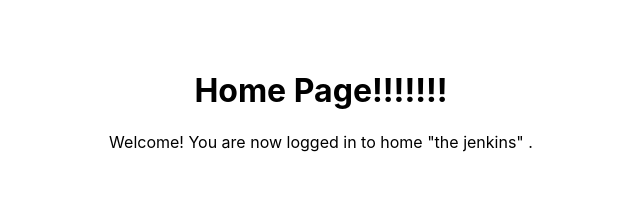
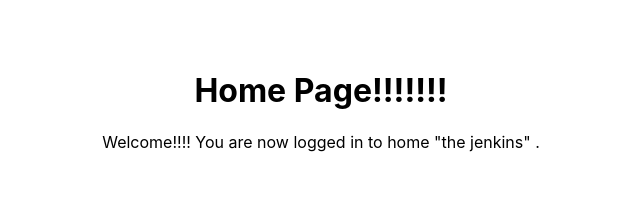
Before and after one commit to zubia49/Mid_Devops, a React (Create React App) app: page /home in a window 1280 px wide. Shown: the top 222 px of the page, without its empty margins (319-959 px from the left). Built offline with nearby package versions, Linux system fonts and the light colour scheme.

Commit message:
Changed in jenkins pipeline to check againn

```diff
--- a/src/pages/home.js
+++ b/src/pages/home.js
@@ -4,7 +4,7 @@ function Home() {
   return (
     <div style={{textAlign:"center", padding:"50px"}}>
       <h1>Home Page!!!!!!!</h1>
-      <p>Welcome! You are now logged in to home "the jenkins" .</p>
+      <p>Welcome!!!! You are now logged in to home "the jenkins" .</p>
     </div>
   );
 }
```
